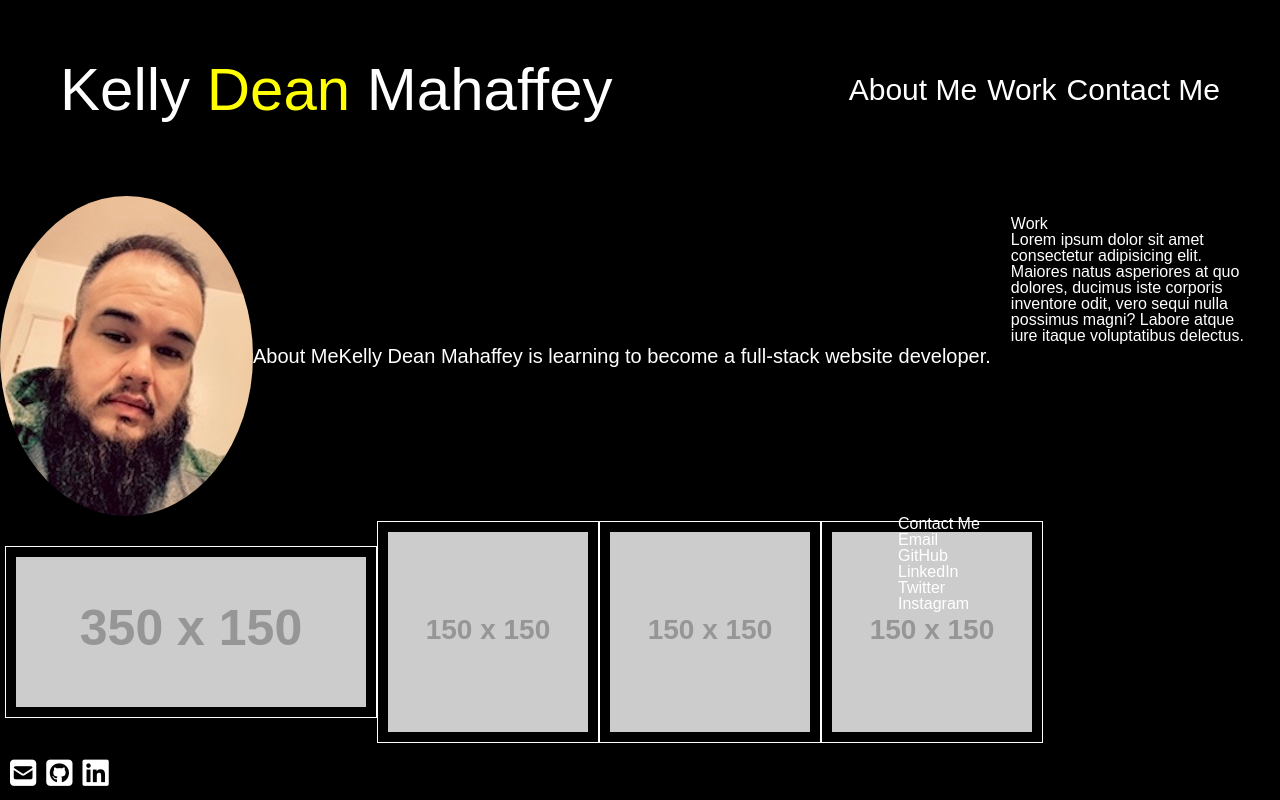
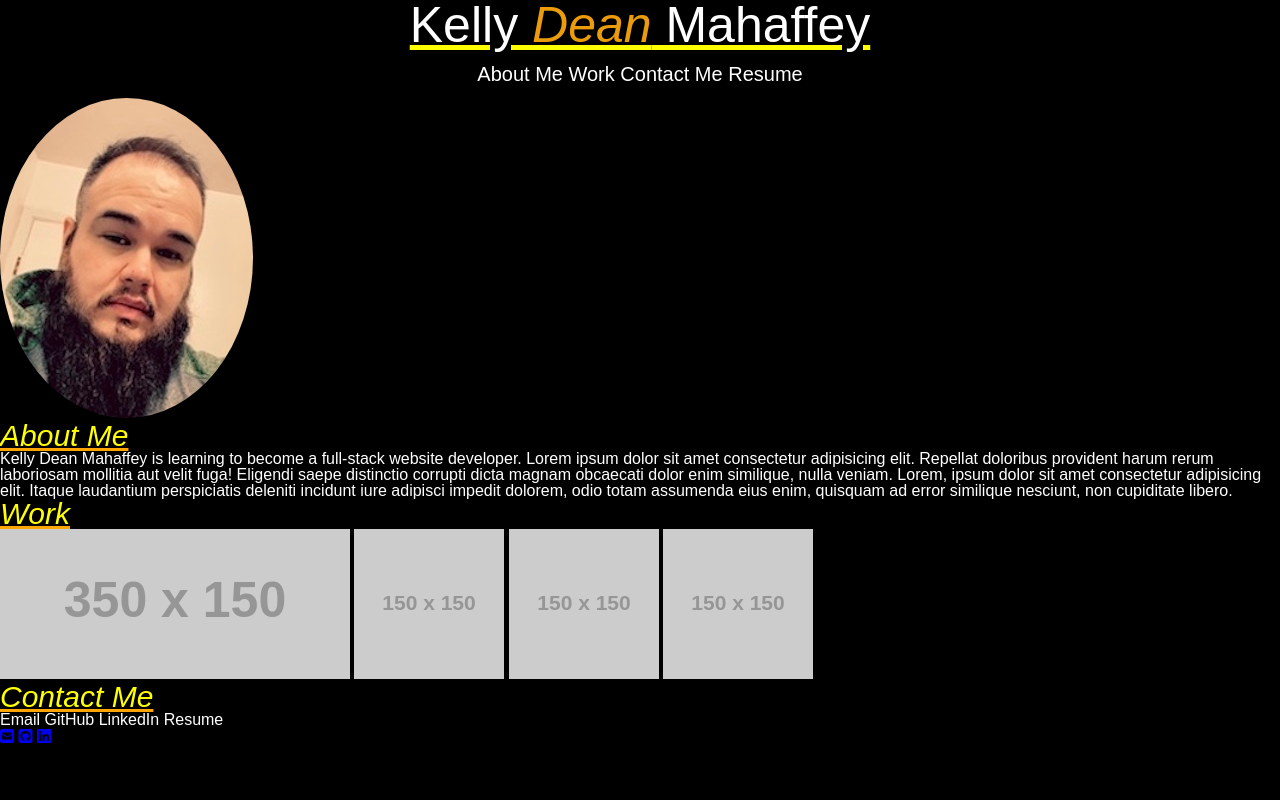
Before and after one commit to DeanMahaffey/portfolio, a plain HTML site: page index.html in a window 1280 px wide. Drawn offline with Linux system fonts and the light colour scheme; placeholder pictures from the web are drawn by us; a web font is replaced by a local one.

Commit message:
updated html and css files

```diff
--- a/assets/css/style.css
+++ b/assets/css/style.css
@@ -1,137 +1,46 @@
+/*changes all the font to Jaldi and background black with white text*/
 body {
+    font-family: 'Jaldi', sans-serif;
     background: black;
     color: white;
-    font-family: 'Jaldi', sans-serif;
-    margin: 0;
 }
 
-/* Turns this element into a flexbox */
-main {
-    display: flex;
-    margin-top: 2%;
-    flex-wrap: wrap;
+/*centers the header and makes a yellow underline*/
+header {
+    font-size: 50px;
+    color: white;
+    text-align: center;
+    text-decoration: underline yellow;
 }
 
-aside {
-    flex: 1;
-    padding: 20px;
+/*makes the name dean orange with italics*/
+.dean {
+    font-style: italic;
+    color: rgb(235, 156, 10);
 }
 
-.dean {
-    color: yellow;
-    font-family: 'Jaldi', sans-serif;
-
+/*centers the links*/
+#navlinks  {
+    font-size: 20px;
+    padding: 14px 20px;
+    text-align: center;
 }
 
+/*makes the nav links white with no decorations*/
+#navlinks a {
+    text-decoration: none;
+    color: white;
+}
+
+/*makes photo oval*/
 .photo {
     border-radius: 50%;
 }
 
-/* Defines how to distribute the empty space between child elements and adding style */
-.header {
-    display: flex;
-    background: black;
-    color: white;
-    font-size: 60px;
-    height: 50px;
-    font-family: 'Jaldi', sans-serif;
-    justify-content: space-between;
-    padding: 60px;
+/*makes all the h2 yellow with an orange underline*/
+h2 {
+    font-size: 30px;
+    color: yellow;
+    font-style: italic;
+    text-decoration: underline orange;
 }
-
-
-/*flex in the header*/
-nav {
-    display: flex;
-    flex-direction: row;
-    justify-content: flex-end;
-    align-items: center;
-
-}
-
-/*syles the links in the header*/
-a {
-    padding-left: 10px;
-    font-size: 30px;
-    align-items: center;
-    padding-top: 10px;
-    text-decoration: none;
-    color: white;
-}
-
-#aboutme {
-    display: flex;
-    font-size: 20px;
-    align-items: center;
-}
-
-footer {
-    display: flex;
-    text-decoration: none;
-    align-items: center;
-}
-
-.projects {
-    display: flex;
-    align-items: center;
-    padding: 5px;
-}
-
-.projectmain {
-    /* With a flex-grow value of 2, this element grows twice as wide as others */
-    /* The second value, flex-shrink, defines how the element will shrink if it can't fit */
-    flex: 2 1 200px;
-    padding: 10px;
-    text-align: center;
-    border-style: solid;
-    border-width: 1px;
-}
-
-.projectimage {
-    /* A flex-basis of 200px sets the starting width */
-    /* A flex-grow value of 1 allows the elements to evenly grow to fill the remaining space */
-    flex: 1 0 200px;
-    padding: 10px;
-    text-align: center;
-    border-style: solid;
-    border-width: 1px;
-}
-
-
-
-/*projects will split into two colums at 993px or smaller*/
-@media screen and (max-width: 993px) {
-    .projectimage {
-        width: 50%;
-    }
-}
-
-@media screen and (max-width: 993px) {
-    .projectmain {
-        width: 50%;
-    }
-}
-
-@media screen (max-width: 768px) {
-    main,
-    nav {
-        flex-direction: column;
-    }
-
-    aside {
-        order: 2;
-    }
-}
-
-/*projectsmain will strink at 768px or smaller*/
-@media screen and (max-width: 768px) {
-    .projectmain {
-        width: 100%;
-    }
-}
-
-@media screen and (max-width: 768px) {
-    .projectimage {
-        width: 100%;
-    }
-}
--- a/index.html
+++ b/index.html
@@ -11,54 +11,66 @@
     <link rel="stylesheet" href="./assets/css/style.css" />
     <title>Kelly Dean Mahaffey</title>
 </head>
+
+
 <body>
-    <header class="header">
-        <h1 class="name">Kelly <span class="dean">Dean</span> Mahaffey</h1>
 
-        <nav>
+    <!--Makes the name Dean appear in differt font-->
+    <header>
+        <h1>Kelly <span class="dean">Dean</span> Mahaffey</h1>
+    </header>
+
+        <!--makes the links at the top of the page-->
+        <nav id="navlinks">
             <a href="#aboutme">About Me</a>
             <a href="#work">Work</a>
             <a href="#contactme">Contact Me</a>
+            <a href="#res">Resume</a>
         </nav>
 
-    </header>
+    <main>
 
-    <main>
+        <!--main photo and about me section-->
+        <div class="photoabout">
+             <aside id="firstaside">
                  <img class="photo" src="./assets/images/kellydean.JPG" alt="Kelly Dean Mahaffey">
+             </aside>
 
-        <section id="aboutme">
+             <article id="aboutme">
+                 <h2>About Me</h2>
+                    <p>Kelly Dean Mahaffey is learning to become a full-stack website developer. Lorem ipsum dolor sit amet consectetur adipisicing elit. Repellat doloribus provident harum rerum laboriosam mollitia aut velit fuga! Eligendi saepe distinctio corrupti dicta magnam obcaecati dolor enim similique, nulla veniam. Lorem, ipsum dolor sit amet consectetur adipisicing elit. Itaque laudantium perspiciatis deleniti incidunt iure adipisci impedit dolorem, odio totam assumenda eius enim, quisquam ad error similique nesciunt, non cupiditate libero. </p>
+             </article>
+
+        </div>
+
         <div>
-            <h2>About Me</h2>
-            </div>
-            <p>Kelly Dean Mahaffey is learning to become a full-stack website developer.</p>
-        </section>
-
+            <!--work section with images of projects but right they have a place holder-->
              <aside id="work">
                  <h2>Work</h2>
-            <p>Lorem ipsum dolor sit amet consectetur adipisicing elit. Maiores natus asperiores at quo dolores, ducimus iste corporis inventore odit, vero sequi nulla possimus magni? Labore atque iure itaque voluptatibus delectus.</p>
              </aside>
 
-        <div class="projects">
+             <article>
+                 <div>
                      <img class="projectmain" src="https://via.placeholder.com/350x150" alt="image placeholder">
                      <img class="projectimage" src="https://via.placeholder.com/150" alt="image placeholder">
                      <img class="projectimage" src="https://via.placeholder.com/150" alt="image placeholder">
                      <img class="projectimage" src="https://via.placeholder.com/150" alt="image placeholder">
                  </div>
+                </article>
 
-        <div id="contactme">
+        </div>
+        <!--contact me section with links???-->
+        <aside id="contactme">
             <h2>Contact Me</h2>
-            <ul>
-                <li>Email</li>
-                <li>GitHub</li>
-                <li>LinkedIn</li>
-                <li>Twitter</li>
-                <li>Instagram</li>
-            </ul>
-        </div>
-
-
+            <nav>
+                <a>Email</a>
+                <a>GitHub</a>
+                <a>LinkedIn</a>
+                <a>Resume</a>
+            </nav>
+        </aside>
  </main>
-
+    <!--footer with icon with links to social media and email.-->
     <footer>
         <a class="email" href="mailto:kelly.mahaffey@icloud.com" ><i class="fas fa-envelope-square"></i></a>
         <a class="github" href="https://github.com/DeanMahaffey" target="_blank"><i class="fab fa-github-square"></i></a>
```
Lines whose indentation alone changed are shown as unchanged.
